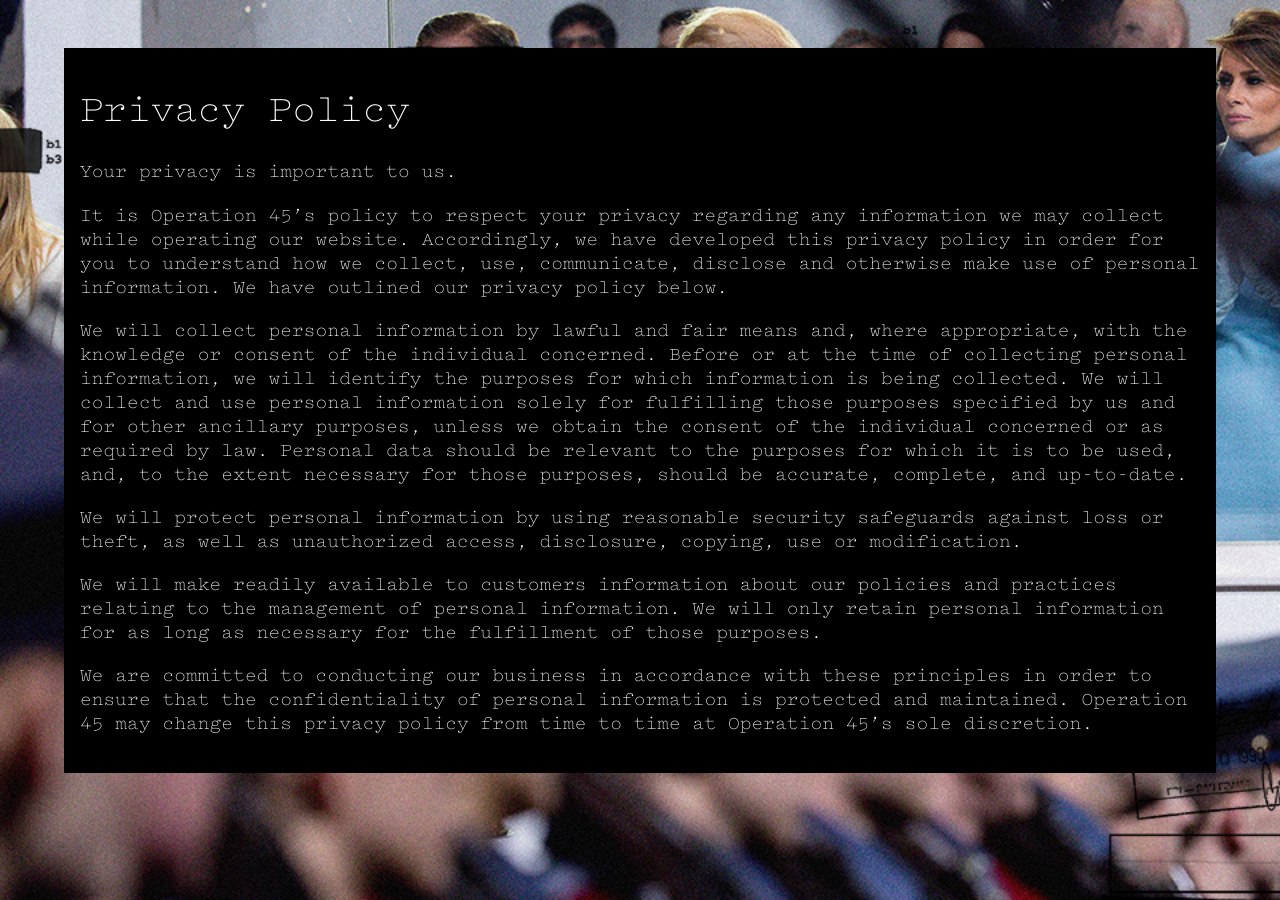
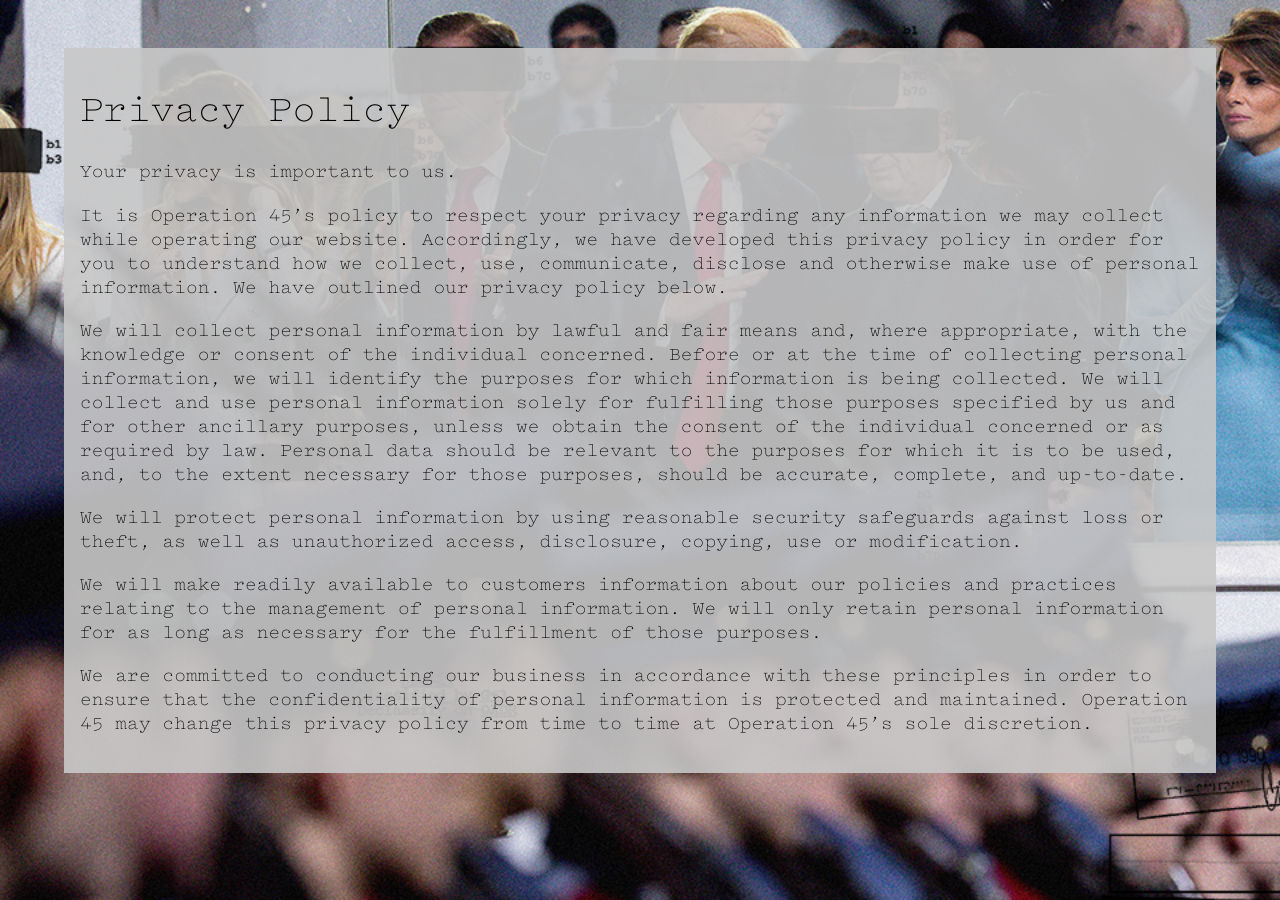
Before and after one commit to Operation45/operationfortyfive.org, a Jekyll site: the page built from privacy.md, in a window 1280 px wide. Built offline with Jekyll 4.4.1, drawn with Linux system fonts in a browser that asks for light colours; our own code applies the rules of GitHub Pages for plain Markdown files.

Commit message:
Better privacy policy style

```diff
--- a/_sass/page.scss
+++ b/_sass/page.scss
@@ -1,6 +1,7 @@
 .page {
-  background-color: black;
-  color: white;
+  background-color: #ccc;
+  background-color: rgba(200, 200, 200, 0.9);
+  color: black;
   font-size: 1.2rem;
   margin: 0 auto;
   padding: 1rem;
```
